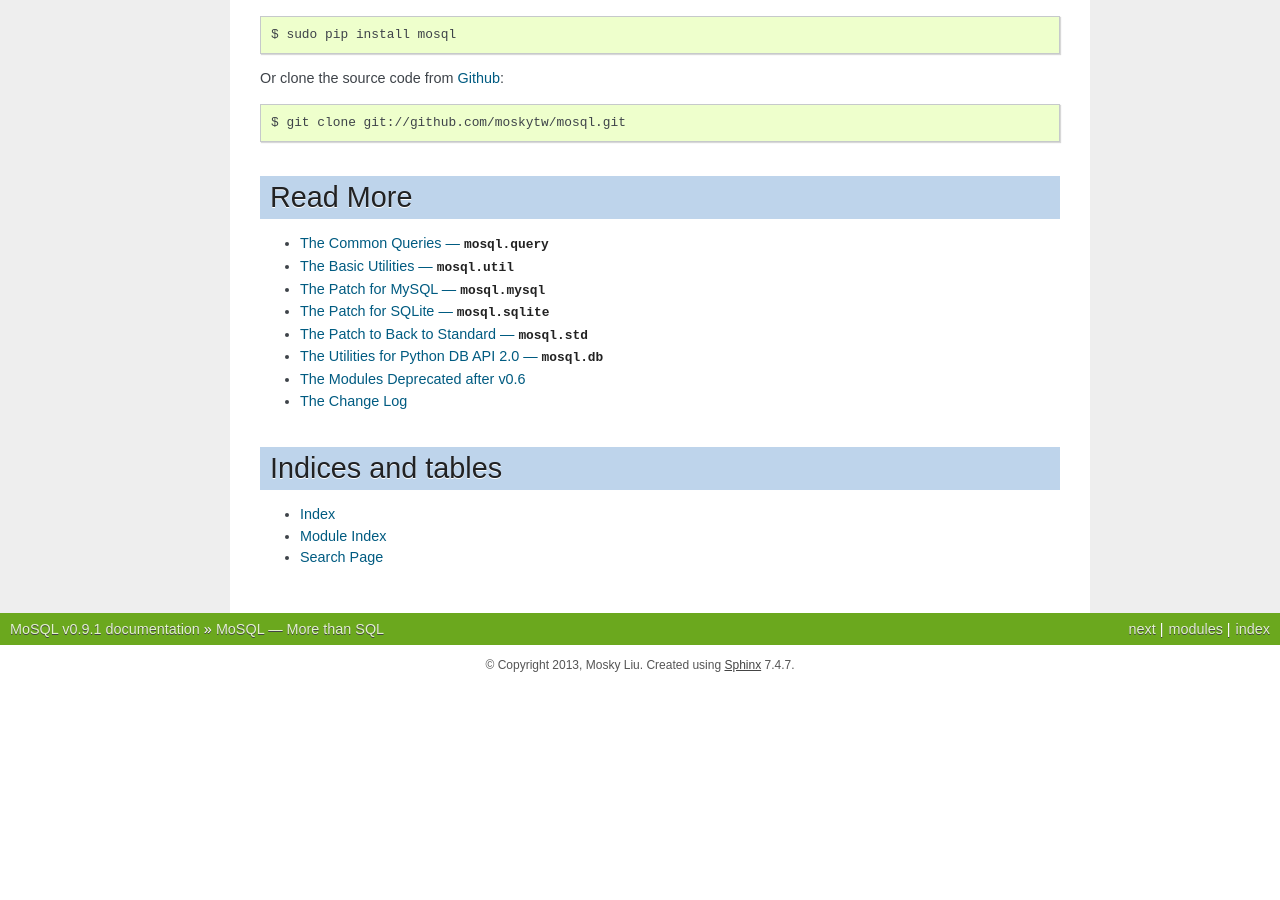
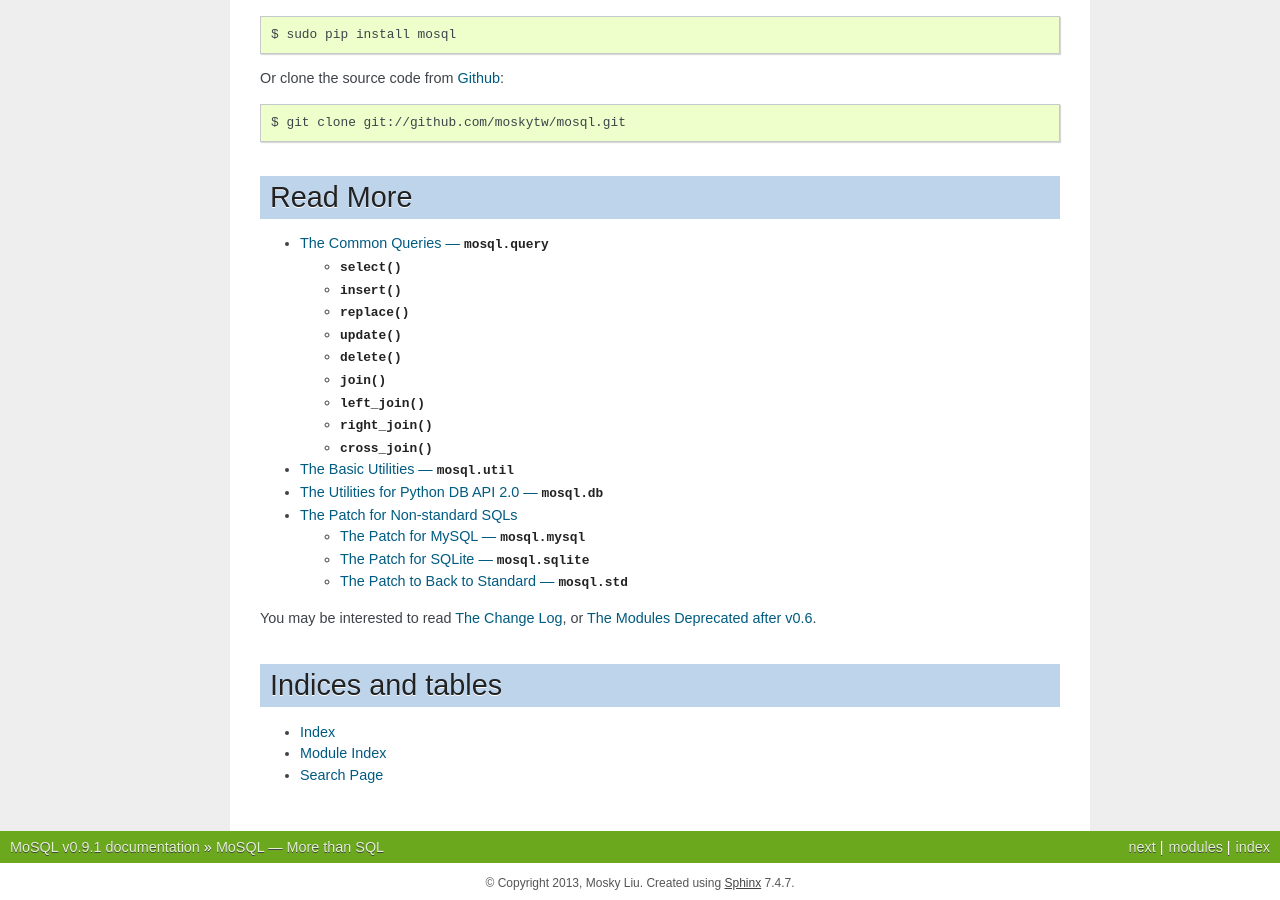
Before and after one commit to moskytw/mosql, a Sphinx documentation site: the page built from docs/index.rst, in a window 1280 px wide and 900 px high, scrolled down 1147 px. Built offline with Sphinx 7.4.7, drawn with Linux system fonts in a browser that asks for light colours; before the commit the page ends 1832 px from its top, so only the background shows below that.

Commit message:
merged the patches into patches.rst

```diff
--- a/docs/index.rst
+++ b/docs/index.rst
@@ -115,16 +115,14 @@ Read More
 =========
 
 .. toctree::
-    :maxdepth: 1
+    :maxdepth: 2
 
     query
     util
-    mysql
-    sqlite
-    std
     db
-    deprecated
-    changes
+    patches
+
+You may be interested to read :doc:`changes`, or :doc:`deprecated`.
 
 Indices and tables
 ==================
--- a/docs/std.rst
+++ /dev/null
@@ -1,5 +0,0 @@
-The Patch to Back to Standard --- :mod:`mosql.std`
-==================================================
-
-.. automodule:: mosql.std
-    :members:
```
Also changed, not shown: docs/mysql.rst (deleted, +0 -9 lines), docs/patches.rst (added, +29 -0 lines), docs/sqlite.rst (deleted, +0 -9 lines).
